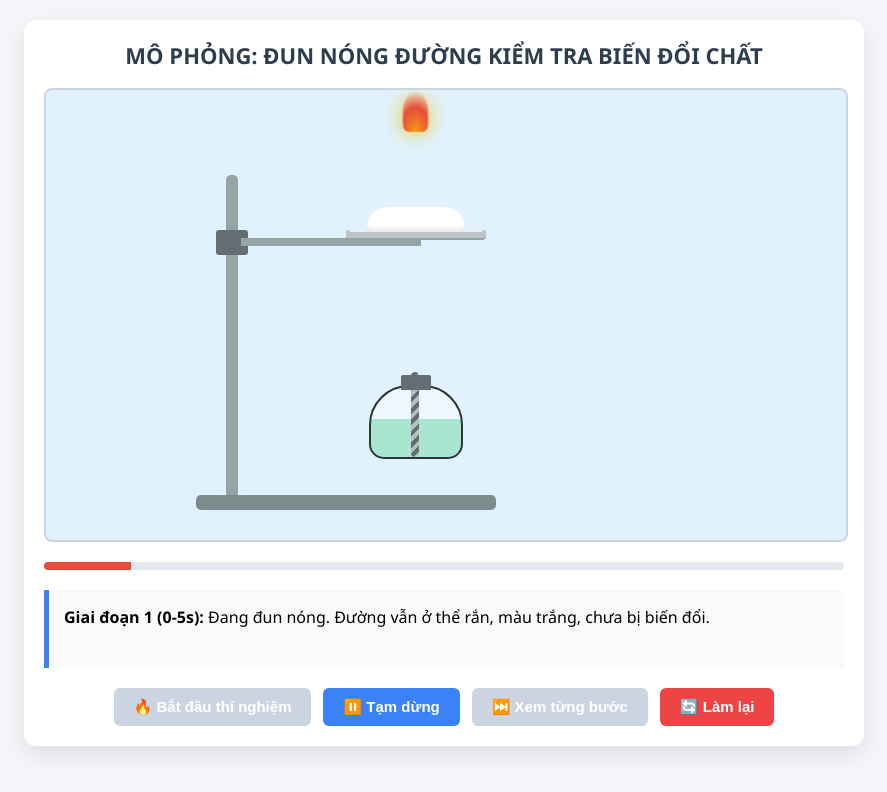
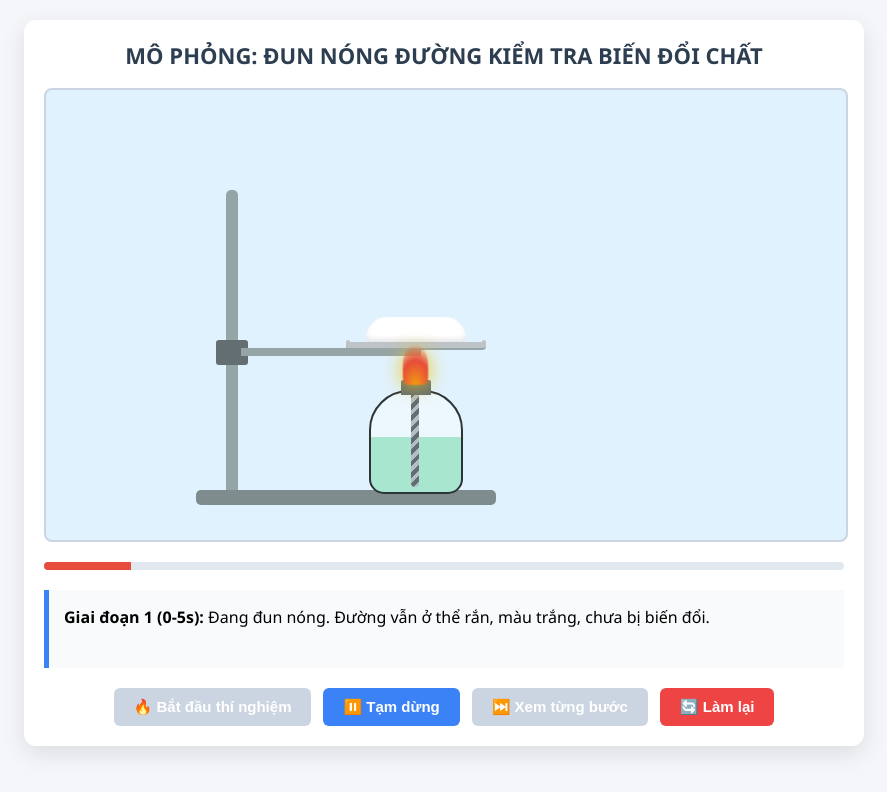
Before and after one commit to aminguyen91/thinghiemnamchamlop6_bai1b, a plain HTML site: page index.html in a window 1280 px wide. Both pictures are taken after a click on the button "🔥 Bắt đầu thí nghiệm". Shown: the whole page, without its empty margins (196-1083 px from the left). Drawn offline with Linux system fonts and the light colour scheme.

Commit message:
Refactor CSS and JS for simulation adjustments
Updated various CSS properties and JavaScript logic for the simulation experiment, adjusting positions and dimensions of elements to improve accuracy and visual representation.

```diff
--- a/index.html
+++ b/index.html
@@ -6,9 +6,8 @@
     <title>Mô phỏng Thí nghiệm: Đun nóng đường</title>
     <style>
         :root {
-            --bg-color: #e0f2fe; /* Màu nền xanh nhạt giống hình */
+            --bg-color: #e0f2fe;
             --stand-color: #95a5a6;
-            --glass-color: rgba(255, 255, 255, 0.7);
             --liquid-color: #a8e6cf;
         }
 
@@ -54,7 +53,7 @@
         /* Đế và cột giá đỡ */
         .stand-base {
             position: absolute;
-            bottom: 30px;
+            top: 400px; /* Cố định sát đáy */
             left: 150px;
             width: 300px;
             height: 15px;
@@ -63,10 +62,10 @@
         }
         .stand-pole {
             position: absolute;
-            bottom: 45px;
+            top: 100px;
             left: 180px;
             width: 12px;
-            height: 320px;
+            height: 300px;
             background-color: var(--stand-color);
             border-radius: 5px 5px 0 0;
         }
@@ -74,7 +73,7 @@
         /* Chốt và kẹp ngang */
         .stand-clamp {
             position: absolute;
-            top: 140px;
+            top: 250px; /* Hạ thấp kẹp */
             left: 170px;
             width: 32px;
             height: 25px;
@@ -83,7 +82,7 @@
         }
         .stand-arm {
             position: absolute;
-            top: 148px;
+            top: 258px;
             left: 195px;
             width: 180px;
             height: 8px;
@@ -93,7 +92,7 @@
         /* Đĩa kim loại */
         .dish {
             position: absolute;
-            top: 142px;
+            top: 252px; /* Nằm ngay trên tay kẹp */
             left: 300px;
             width: 140px;
             height: 6px;
@@ -116,10 +115,9 @@
         /* Đèn cồn */
         .lamp-container {
             position: absolute;
-            bottom: 45px;
+            top: 290px; /* Đặt chính xác để đáy đèn chạm đế giá đỡ */
             left: 325px;
             width: 90px;
-            height: 120px;
             display: flex;
             flex-direction: column;
             align-items: center;
@@ -135,7 +133,7 @@
 
         .lamp-body {
             width: 90px;
-            height: 70px;
+            height: 100px; /* Kéo dài thân đèn chạm đế */
             background: linear-gradient(to bottom, rgba(255,255,255,0.4) 45%, var(--liquid-color) 45%);
             border: 2px solid #2d3436;
             border-radius: 40px 40px 15px 15px;
@@ -150,7 +148,7 @@
             top: -15px;
             left: 40px;
             width: 8px;
-            height: 85px;
+            height: 110px;
             background: repeating-linear-gradient(
                 -45deg,
                 #b2bec3,
@@ -165,7 +163,7 @@
         /* Ngọn lửa */
         .flame {
             position: absolute;
-            top: 2px;
+            top: 255px; /* Ôm khít từ đầu bấc lên đáy đĩa */
             left: 357px;
             width: 25px;
             height: 40px;
@@ -186,15 +184,14 @@
         /* --- VẬT LIỆU: ĐƯỜNG --- */
         #sugar {
             position: absolute;
-            bottom: 6px;
+            bottom: 6px; /* Nằm ngay trong đĩa */
             left: 20px;
             width: 100px;
             height: 25px;
-            background-color: #ffffff; /* Màu trắng ban đầu */
+            background-color: #ffffff;
             border-radius: 50px 50px 10px 10px;
             transform-origin: bottom center;
             box-shadow: inset 0 -3px 5px rgba(0,0,0,0.1);
-            transition: none; /* Điều khiển bằng JS */
         }
 
         /* Khói */
@@ -307,7 +304,6 @@
 </div>
 
 <script>
-    // --- KHỞI TẠO BIẾN ---
     const sugar = document.getElementById('sugar');
     const flame = document.getElementById('flame');
     const statusBox = document.getElementById('status-box');
@@ -322,17 +318,14 @@
     let animationId = null;
     let isPlaying = false;
     let timer = 0;
-    const MAX_TIME = 3000; // 30 giây (mỗi tick ~ 10ms)
-    let currentStepIndex = 0; // 0: Chuẩn bị, 1: Nóng chảy, 2: Caramel, 3: Phân hủy
+    const MAX_TIME = 3000;
+    let currentStepIndex = 0;
 
-    // --- HÀM HỖ TRỢ NỘI SUY MÀU SẮC ---
-    // Chuyển đổi HEX sang RGB
     function hexToRgb(hex) {
         let bigint = parseInt(hex.replace('#', ''), 16);
         return { r: (bigint >> 16) & 255, g: (bigint >> 8) & 255, b: bigint & 255 };
     }
 
-    // Tính toán màu trung gian
     function lerpColor(c1, c2, factor) {
         const r = Math.round(c1.r + factor * (c2.r - c1.r));
         const g = Math.round(c1.g + factor * (c2.g - c1.g));
@@ -340,18 +333,13 @@
         return `rgb(${r}, ${g}, ${b})`;
     }
 
-    // Các mốc màu sắc
-    const COLOR_WHITE = hexToRgb('#ffffff');      // Rắn
-    const COLOR_LIQUID = hexToRgb('#fef08a');     // Lỏng, vàng nhạt
-    const COLOR_CARAMEL = hexToRgb('#92400e');    // Nâu cánh gián
-    const COLOR_CARBON = hexToRgb('#1c1917');     // Đen khét
+    const COLOR_WHITE = hexToRgb('#ffffff');
+    const COLOR_LIQUID = hexToRgb('#fef08a');
+    const COLOR_CARAMEL = hexToRgb('#92400e');
+    const COLOR_CARBON = hexToRgb('#1c1917');
 
-    // --- LOGIC MÔ PHỎNG THEO THỜI GIAN ---
     function updateSimulationVisuals() {
-        // Cập nhật thanh tiến trình
         progressBar.style.width = `${(timer / MAX_TIME) * 100}%`;
-
-        // Tính toán thời gian (giây)
         const seconds = timer / 100;
 
         let scaleY = 1;
@@ -360,57 +348,49 @@
         let text = '';
 
         if (seconds < 5) {
-            // 0 - 5s: Bắt đầu đun, chưa có hiện tượng rõ rệt
             color = `rgb(${COLOR_WHITE.r}, ${COLOR_WHITE.g}, ${COLOR_WHITE.b})`;
             text = "<b>Giai đoạn 1 (0-5s):</b> Đang đun nóng. Đường vẫn ở thể rắn, màu trắng, chưa bị biến đổi.";
             currentStepIndex = 0;
         }
         else if (seconds >= 5 && seconds < 15) {
-            // 5 - 15s: NÓNG CHẢY (Thể rắn -> lỏng, trong suốt/vàng nhạt)
             const factor = (seconds - 5) / 10;
             color = lerpColor(COLOR_WHITE, COLOR_LIQUID, factor);
-            scaleY = 1 - (factor * 0.6); // Xẹp xuống 40% chiều cao
-            scaleX = 1 + (factor * 0.1); // Lan nhẹ ra 2 bên
+            scaleY = 1 - (factor * 0.6);
+            scaleX = 1 + (factor * 0.1);
             text = "<b>Giai đoạn 2 - Nóng chảy (~150°C):</b> Đường đang chuyển từ thể rắn sang thể <b>lỏng</b>, trở nên đặc sệt và có màu vàng nhạt.";
             currentStepIndex = 1;
         }
         else if (seconds >= 15 && seconds < 24) {
-            // 15 - 24s: CARAMEL HÓA (Thể lỏng, chuyển nâu cánh gián)
             const factor = (seconds - 15) / 9;
             color = lerpColor(COLOR_LIQUID, COLOR_CARAMEL, factor);
             scaleY = 0.4;
             scaleX = 1.1;
-            // Hiệu ứng sôi lăn tăn nhẹ (thay đổi scale nhanh)
             if (isPlaying && Math.random() > 0.5) scaleY = 0.38;
             text = "<b>Giai đoạn 3 - Phản ứng Caramel:</b> Đường lỏng chuyển dần sang màu <b>nâu cánh gián</b>. Có mùi thơm đặc trưng, sủi bọt nhẹ.";
             currentStepIndex = 2;
         }
         else if (seconds >= 24 && seconds <= 30) {
-            // 24 - 30s: PHÂN HỦY (Thành than đen)
             const factor = (seconds - 24) / 6;
             color = lerpColor(COLOR_CARAMEL, COLOR_CARBON, factor);
-            scaleY = 0.4 - (factor * 0.1); // Xẹp thêm chút thành bã
+            scaleY = 0.4 - (factor * 0.1);
             scaleX = 1.1;
             text = "<b>Giai đoạn 4 - Phân hủy (Cháy):</b> Nhiệt độ quá cao khiến đường mất nước, phân hủy thành <b>cacbon (than)</b> màu đen, bốc khói khét.";
             currentStepIndex = 3;
 
-            // Tạo hiệu ứng khói bay lên
             if (isPlaying && timer % 10 === 0) {
                 createSmoke();
             }
         }
         else if (seconds > 30) {
-            // KẾT LUẬN CUỐI CÙNG
             color = `rgb(${COLOR_CARBON.r}, ${COLOR_CARBON.g}, ${COLOR_CARBON.b})`;
             scaleY = 0.3;
             scaleX = 1.1;
             text = "✨ <b>KẾT LUẬN:</b> Dưới tác dụng của nhiệt độ, đường đã bị biến đổi hoàn toàn tính chất, chuyển từ thể rắn màu trắng sang chất lỏng, cuối cùng tạo thành chất rắn màu đen (than).";
             pauseExperiment();
             btnStart.disabled = true;
-            flame.style.opacity = "0"; // Tắt lửa khi xong
+            flame.style.opacity = "0";
         }
 
-        // Áp dụng CSS
         sugar.style.backgroundColor = color;
         sugar.style.transform = `scale(${scaleX}, ${scaleY})`;
         if (statusBox.innerHTML !== text) statusBox.innerHTML = text;
@@ -419,22 +399,19 @@
     function createSmoke() {
         const smoke = document.createElement('div');
         smoke.classList.add('smoke');
-        // Vị trí ngẫu nhiên trên đĩa đường
         const randomLeft = 320 + Math.random() * 60;
         smoke.style.left = `${randomLeft}px`;
-        smoke.style.top = '140px';
+        smoke.style.top = '240px'; // Điều chỉnh lại tọa độ khói sinh ra sát đĩa
         canvas.appendChild(smoke);
 
-        // Tự động xóa khói sau khi bay xong
         setTimeout(() => {
             if(canvas.contains(smoke)) canvas.removeChild(smoke);
         }, 2000);
     }
 
-    // --- ĐIỀU KHIỂN CHÍNH ---
     function loop() {
         if (!isPlaying) return;
-        timer += 2; // Tăng tốc độ render
+        timer += 2;
         updateSimulationVisuals();
         if (timer <= MAX_TIME) {
             animationId = requestAnimationFrame(loop);
@@ -444,7 +421,7 @@
     function startExperiment() {
         if (timer >= MAX_TIME) return;
         isPlaying = true;
-        flame.style.opacity = "1"; // Hiện lửa
+        flame.style.opacity = "1";
 
         btnStart.disabled = true;
         btnPause.disabled = false;
@@ -477,19 +454,17 @@
         btnStart.disabled = false;
         btnStep.disabled = false;
 
-        // Xóa khói còn thừa
         document.querySelectorAll('.smoke').forEach(el => el.remove());
     }
 
     function stepExperiment() {
         pauseExperiment();
-        // Nhảy thẳng đến các mốc thời gian quan trọng
         if (currentStepIndex === 0) {
-            timer = 1000; // Nhảy đến 10s (Nóng chảy)
+            timer = 1000;
         } else if (currentStepIndex === 1) {
-            timer = 2000; // Nhảy đến 20s (Caramel)
+            timer = 2000;
         } else if (currentStepIndex === 2) {
-            timer = 2800; // Nhảy đến 28s (Phân hủy ra than)
+            timer = 2800;
         } else {
             resetExperiment();
             return;
@@ -497,17 +472,14 @@
 
         flame.style.opacity = "1";
         updateSimulationVisuals();
-        // Sau khi render khung hình, tắt lửa để học sinh quan sát tĩnh
         setTimeout(() => flame.style.opacity = "0", 300);
     }
 
-    // --- GÁN SỰ KIỆN NÚT BẤM ---
     btnStart.addEventListener('click', startExperiment);
     btnPause.addEventListener('click', pauseExperiment);
     btnReset.addEventListener('click', resetExperiment);
     btnStep.addEventListener('click', stepExperiment);
 
-    // Khởi tạo hiển thị ban đầu
     updateSimulationVisuals();
 </script>
 
```
